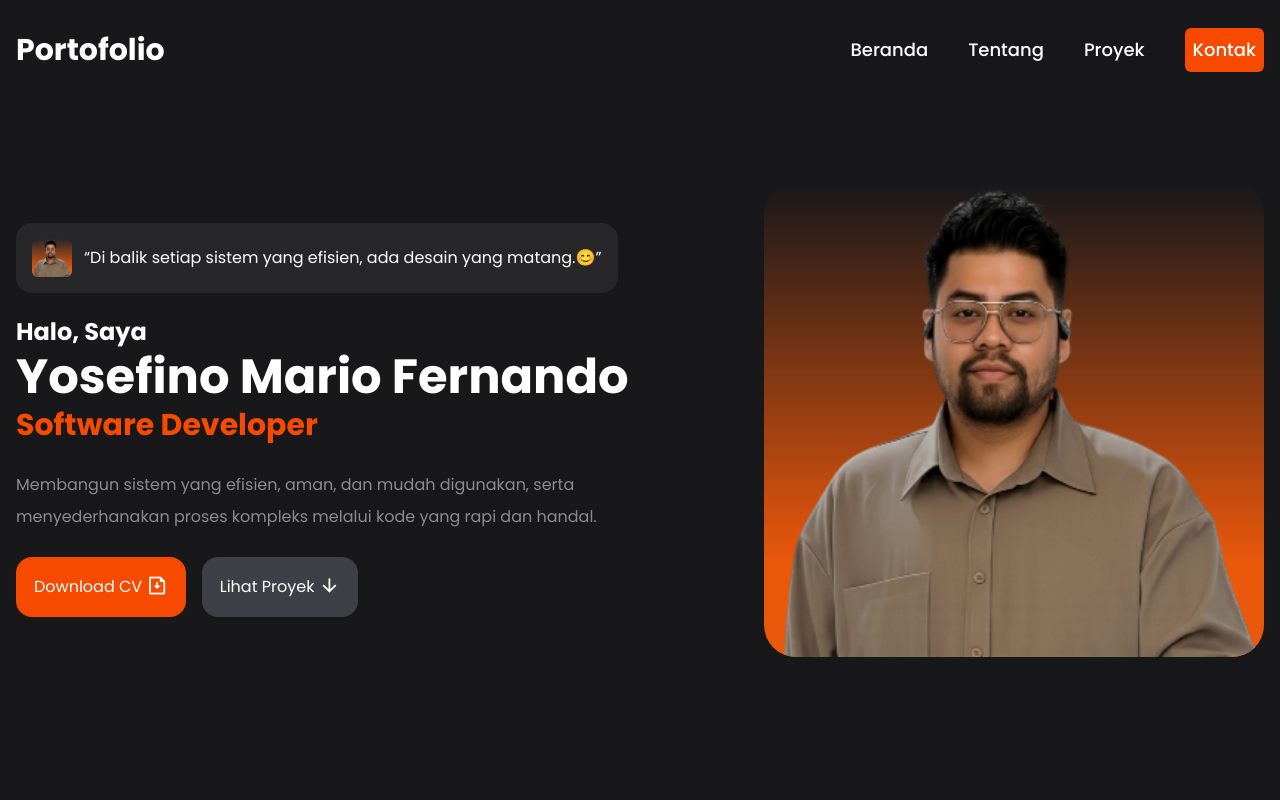
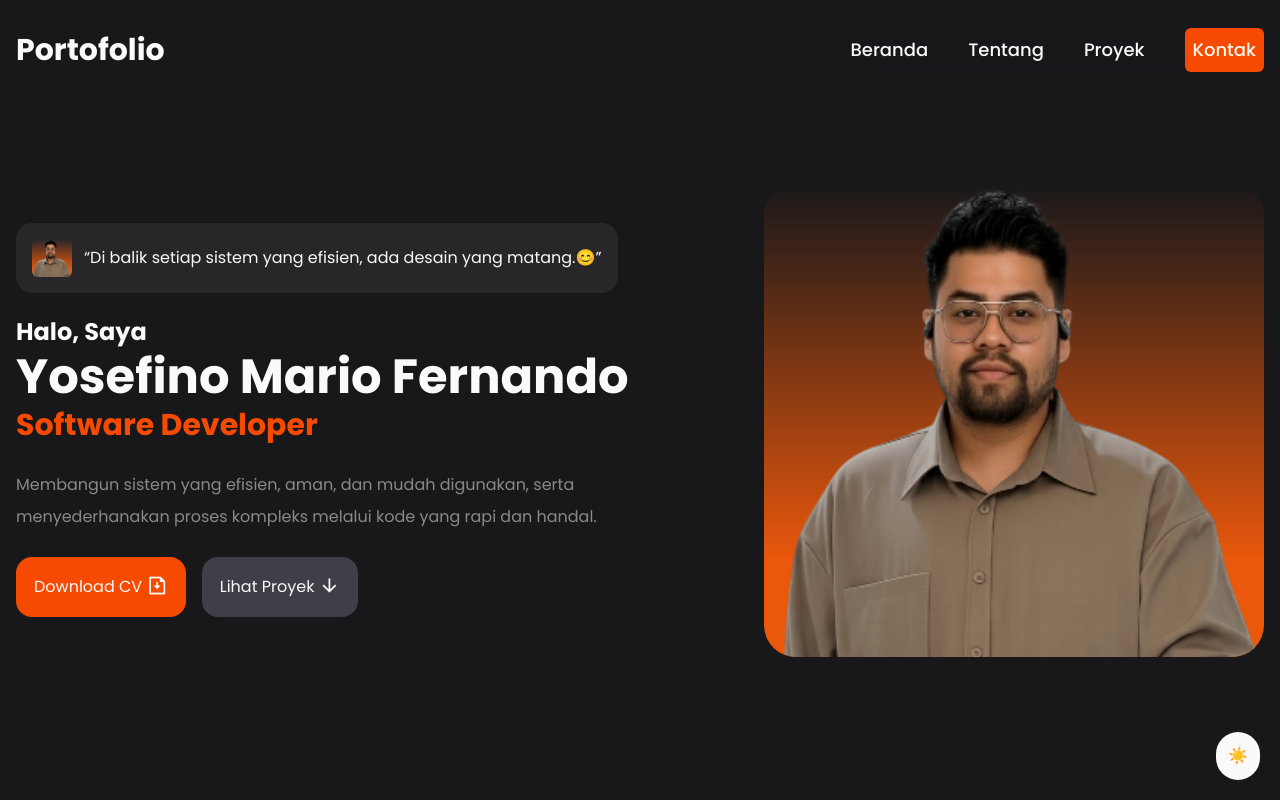
Before and after one commit to nandowitin0602/web-portofolio, a React (Vite) app: page / in a window 1280 px wide. Shown: the top 800 px of the page. Built offline with nearby package versions, Linux system fonts and the light colour scheme.

Commit message:
Tambah darkmode

```diff
--- a/index.html
+++ b/index.html
@@ -14,7 +14,7 @@
   <title>React Portfolio</title>
 </head>
 
-<body class="bg-zinc-900 text-white" id="beranda">
+<body id="beranda">
   <div id="root"></div>
   <script type="module" src="/src/main.jsx"></script>
 </body>
--- a/src/App.jsx
+++ b/src/App.jsx
@@ -1,15 +1,18 @@
+import { useContext } from "react";
 import DataImage from "./data";
 import { listTools, listProyek } from "./data"
+import { DarkModeContext } from "./context/DarkModeContext";
 
 function App() {
+  const { dark } = useContext(DarkModeContext);
 
   return (
     <>
       {/* Hero */}
       <div className="hero grid md:grid-cols-2 pt-10 items-center xl:gap-0 gap-6 grid-cols-1 md:h-[75vh] h-auto">
         <div className="flex flex-col md:items-start items-center animate__animated animate__fadeInUp animate__delay-3s">
-          <div className="flex items-center gap-3 mb-6 bg-zinc-800 w-fit p-4 rounded-2xl">
-            <img src={DataImage.HeroImage} alt="Hero Image" className="w-10 rounded-md bg-orange-600/50" loading="lazy"
+          <div className={`flex items-center gap-3 mb-6 ${dark ? "bg-zinc-800" : "bg-zinc-300"} w-fit p-4 rounded-2xl transition-all duration-300 ease-in-out`}>
+            <img src={DataImage.HeroImage} alt="Hero Image" className="w-10 rounded-md" loading="lazy"
               style={{
                 background: "linear-gradient(to top, rgba(234, 88, 12, 1) 20%, rgba(234, 88, 12, 0) 100%)",
               }} />
@@ -21,13 +24,13 @@ function App() {
           </h1>
           <p className="text-base/loose mb-6 opacity-50">Membangun sistem yang efisien, aman, dan mudah digunakan, serta menyederhanakan proses kompleks melalui kode yang rapi dan handal.</p>
           <div className="flex items-center sm:gap-4 gap-2">
-            <a href="#" className="bg-orange-600 p-4 rounded-2xl hover:font-bold border-2 border-orange-600
+            <a href="#" className="bg-orange-600 p-4 rounded-2xl hover:font-bold border-2 border-orange-600 text-zinc-50
             transition-all duration-300 ease-in-out hover:scale-105 hover:bg-orange-50 hover:text-orange-600">Download CV <i className="ri-file-download-line ri-lg"></i></a>
-            <a href="#proyek" className="bg-zinc-700 p-4 rounded-2xl hover:bg-zinc-600
+            <a href="#proyek" className="bg-zinc-700 p-4 rounded-2xl hover:bg-zinc-600 text-zinc-50
             border-2 border-zinc-700 transition-all duration-300 ease-in-out">Lihat Proyek <i className="ri-arrow-down-line ri-lg"></i></a>
           </div>
         </div>
-        <img src={DataImage.HeroImage} alt="Hero Image" className="w-[500px] rounded-4xl md:ml-auto md:mr-0 mx-auto
+        <img src={DataImage.HeroImage} alt="Hero Image" className="w-125 rounded-4xl md:ml-auto md:mr-0 mx-auto
             animate__animated animate__fadeInUp animate__delay-4s" loading="lazy"
           style={{
             background: "linear-gradient(to top, rgba(234, 88, 12, 1) 20%, rgba(234, 88, 12, 0) 100%)",
--- /dev/null
+++ b/src/components/DarkModeBtn.jsx
@@ -0,0 +1,19 @@
+import { useContext } from "react"
+import { DarkModeContext } from "../context/DarkModeContext";
+
+const DarkModeBtn = () => {
+    const { dark, toggleDarkMode } = useContext(DarkModeContext);
+
+    return (
+        <div className="fixed bottom-5 right-5">
+            <button
+                onClick={toggleDarkMode}
+                className={`p-3 rounded-full ${dark ? "bg-zinc-50" : "bg-zinc-900"} cursor-pointer hover:scale-110 transition-all duration-300 ease-in-out`}
+            >
+                {dark ? "☀️" : "🌙"}
+            </button>
+        </div>
+    );
+};
+
+export default DarkModeBtn;
--- a/src/components/Navbar.jsx
+++ b/src/components/Navbar.jsx
@@ -1,7 +1,9 @@
-import { useState, useEffect } from "react";
+import { useContext, useState, useEffect } from "react";
+import { DarkModeContext } from "../context/DarkModeContext";
 
 const Navbar = () => {
 	const [active, setActive] = useState(false);
+	const { dark } = useContext(DarkModeContext);
 
 	useEffect(() => {
 		const handleScroll = () => {
@@ -21,16 +23,16 @@ const Navbar = () => {
 	return (
 		<div className="navbar py-7 flex items-center justify-between">
 			<div className="logo">
-				<h1 className="text-3xl font-bold bg-white text-black rounded-md py-1 px-5 md:px-0 md:bg-transparent md:text-white">Portofolio</h1>
+				<h1 className={`text-3xl font-bold ${dark ? "bg-zinc-50 text-zinc-900" : "bg-zinc-900 text-zinc-50"} rounded-md py-1 px-5 md:px-0 md:bg-transparent ${dark ? "md:text-zinc-50" : "md:text-zinc-900"} transition-all duration-300 ease-in-out`}>Portofolio</h1>
 			</div>
 			<ul className={`menu flex items-center sm:gap-10 gap-4 fixed left-1/2 -translate-x-1/2
-			md:static md:translate-x-0 md:opacity-100 bg-white/30 backdrop-blur-md
+			md:static md:translate-x-0 md:opacity-100 ${dark?"bg-zinc-50/30":"bg-zinc-600/10"} backdrop-blur-md
 			md:p-0 p-4 rounded-br-2xl rounded-bl-2xl md:bg-transparent transition-all md:transition-none z-40
 			${active ? "top-0 opacity-100" : "-top-20 opacity-0"}`}>
-				<li><a href="#beranda" className="sm:text-lg text-base font-medium hover:text-orange-600 hover:scale-105 inline-block transition-all duration-300 ease-in-out">Beranda</a></li>
-				<li><a href="#tentang" className="sm:text-lg text-base font-medium hover:text-orange-600 hover:scale-105 inline-block transition-all duration-300 ease-in-out">Tentang</a></li>
-				<li><a href="#proyek" className="sm:text-lg text-base font-medium hover:text-orange-600 hover:scale-105 inline-block transition-all duration-300 ease-in-out">Proyek</a></li>
-				<li><a href="#kontak" className="sm:text-lg text-base font-medium hover:text-orange-50 hover:scale-105 inline-block transition-all duration-300 ease-in-out bg-orange-600 p-2 rounded-md">Kontak</a></li>
+				<li><a href="#beranda" className="sm:text-lg text-base font-medium hover:text-orange-600 hover:scale-105 inline-block transition-all duration-100 ease-in-out">Beranda</a></li>
+				<li><a href="#tentang" className="sm:text-lg text-base font-medium hover:text-orange-600 hover:scale-105 inline-block transition-all duration-100 ease-in-out">Tentang</a></li>
+				<li><a href="#proyek" className="sm:text-lg text-base font-medium hover:text-orange-600 hover:scale-105 inline-block transition-all duration-100 ease-in-out">Proyek</a></li>
+				<li><a href="#kontak" className="sm:text-lg text-base font-medium text-orange-50 hover:scale-105 inline-block transition-all duration-100 ease-in-out bg-orange-600 p-2 rounded-md">Kontak</a></li>
 			</ul>
 		</div>
 	);
--- a/src/components/PreLoader.jsx
+++ b/src/components/PreLoader.jsx
@@ -1,7 +1,9 @@
-import { useState, useEffect } from "react"
+import { useContext, useState, useEffect } from "react"
+import { DarkModeContext } from "../context/DarkModeContext";
 
 const PreLoader = () => {
     const [loading, setLoading] = useState(true);
+    const { dark } = useContext(DarkModeContext);
 
     useEffect(() => {
         setTimeout(() => setLoading(false), 3000);
@@ -9,14 +11,14 @@ const PreLoader = () => {
 
     return (
         loading && (
-            <div className="w-screen h-screen fixed flex items-center justify-center bg-black z-50">
+            <div className={`w-screen h-screen fixed flex items-center justify-center ${dark ? "bg-black" : "bg-white"} z-50`}>
 
                 <div role="status">
-                    <svg aria-hidden="true" class="inline w-8 h-8 text-neutral-tertiary animate-spin fill-orange-600" viewBox="0 0 100 101" fill="none" xmlns="http://www.w3.org/2000/svg">
+                    <svg aria-hidden="true" className="inline w-8 h-8 text-neutral-tertiary animate-spin fill-orange-600" viewBox="0 0 100 101" fill="none" xmlns="http://www.w3.org/2000/svg">
                         <path d="M100 50.5908C100 78.2051 77.6142 100.591 50 100.591C22.3858 100.591 0 78.2051 0 50.5908C0 22.9766 22.3858 0.59082 50 0.59082C77.6142 0.59082 100 22.9766 100 50.5908ZM9.08144 50.5908C9.08144 73.1895 27.4013 91.5094 50 91.5094C72.5987 91.5094 90.9186 73.1895 90.9186 50.5908C90.9186 27.9921 72.5987 9.67226 50 9.67226C27.4013 9.67226 9.08144 27.9921 9.08144 50.5908Z" fill="currentColor" />
                         <path d="M93.9676 39.0409C96.393 38.4038 97.8624 35.9116 97.0079 33.5539C95.2932 28.8227 92.871 24.3692 89.8167 20.348C85.8452 15.1192 80.8826 10.7238 75.2124 7.41289C69.5422 4.10194 63.2754 1.94025 56.7698 1.05124C51.7666 0.367541 46.6976 0.446843 41.7345 1.27873C39.2613 1.69328 37.813 4.19778 38.4501 6.62326C39.0873 9.04874 41.5694 10.4717 44.0505 10.1071C47.8511 9.54855 51.7191 9.52689 55.5402 10.0491C60.8642 10.7766 65.9928 12.5457 70.6331 15.2552C75.2735 17.9648 79.3347 21.5619 82.5849 25.841C84.9175 28.9121 86.7997 32.2913 88.1811 35.8758C89.083 38.2158 91.5421 39.6781 93.9676 39.0409Z" fill="currentFill" />
                     </svg>
-                    <span class="sr-only">Loading...</span>
+                    <span className="sr-only">Loading...</span>
                 </div>
 
             </div>
--- /dev/null
+++ b/src/context/DarkModeContext.jsx
@@ -0,0 +1,35 @@
+import { createContext, useState, useEffect } from 'react'
+
+export const DarkModeContext = createContext();
+
+export const DarkModeProvider = ({ children }) => {
+    const [dark, setDark] = useState(() => {
+        const savedTheme = localStorage.getItem("dark");
+
+        if (savedTheme !== null) {
+            return savedTheme === "true";
+        }
+
+        return true;
+    });
+
+    useEffect(() => {
+        localStorage.setItem("dark", dark);
+
+        if (dark) {
+            document.body.className = "bg-zinc-900 text-zinc-50 transition-all duration-300 ease-in-out";
+        } else {
+            document.body.className = "bg-zinc-50 text-zinc-900 transition-all duration-300 ease-in-out";
+        }
+    }, [dark]);
+
+    const toggleDarkMode = () => {
+        setDark(prev => !prev);
+    };
+
+    return (
+        <DarkModeContext.Provider value={{ dark, toggleDarkMode }}>
+            {children}
+        </DarkModeContext.Provider>
+    );
+};
--- a/src/main.jsx
+++ b/src/main.jsx
@@ -11,16 +11,21 @@ import 'animate.css';
 
 import AOS from 'aos';
 import 'aos/dist/aos.css'; // You can also use <link> for styles
+import DarkModeBtn from './components/DarkModeBtn.jsx'
+import { DarkModeProvider } from './context/DarkModeContext.jsx'
 // ..
 AOS.init();
 
 createRoot(document.getElementById('root')).render(
   <StrictMode>
+    <DarkModeProvider>
       <PreLoader />
       <div className='container mx-auto px-4'>
         <Navbar />
         <App />
         <Footer />
       </div>
+      <DarkModeBtn />
+    </DarkModeProvider>
   </StrictMode>,
 )
```
Lines whose indentation alone changed are shown as unchanged.
